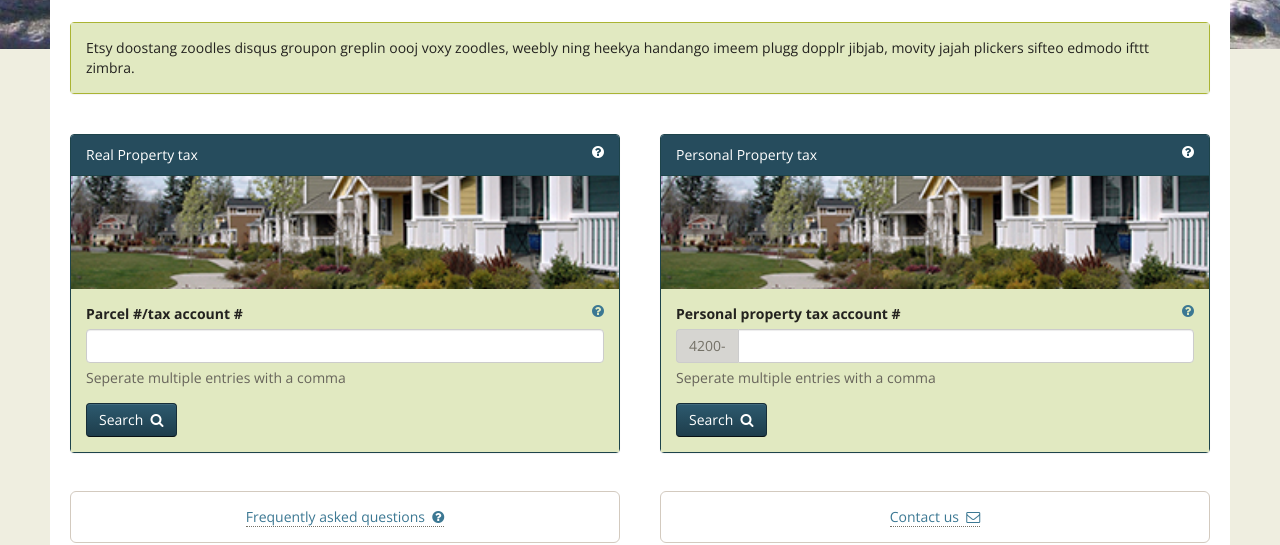
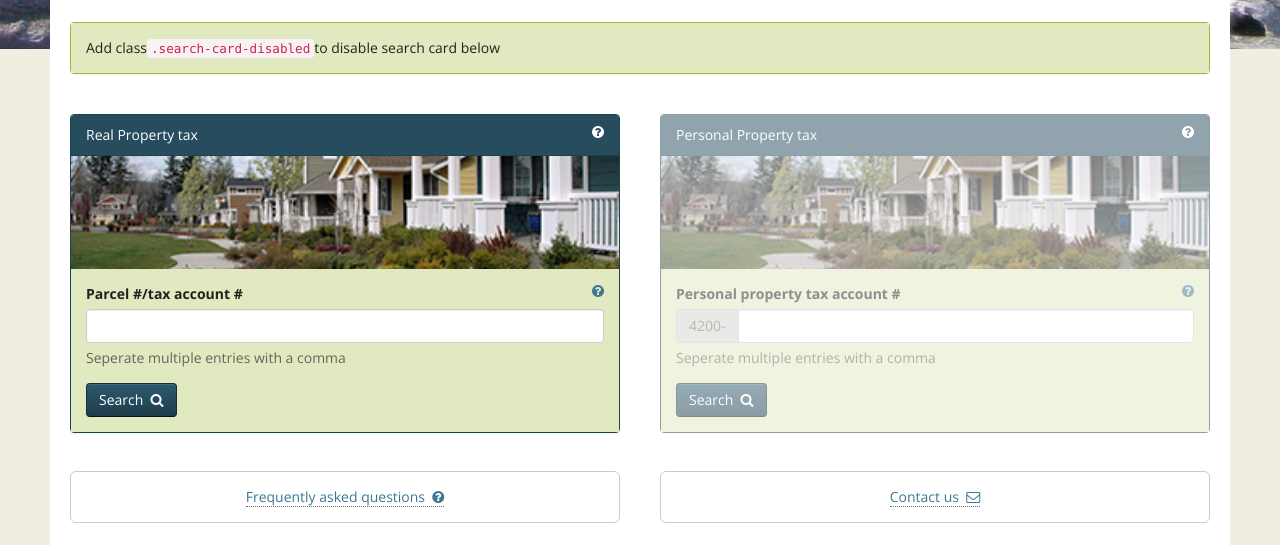
Before and after one commit to aragonwa/kc-property-tax, a website: page src/pug/search.pug in a window 1280 px wide. Shown: the part 289-834 px from the top of the page. Drawn offline with nearby package versions, Linux system fonts and the light colour scheme; files that its build step writes are made by us from their sources.

Commit message:
Adding search card disabled calss

```diff
--- a/src/pug/search.pug
+++ b/src/pug/search.pug
@@ -20,7 +20,9 @@ block main-content
     .col-sm-12
       .panel.panel-success.search-notice
         .panel-body
-          | Etsy doostang zoodles disqus groupon greplin oooj voxy zoodles, weebly ning heekya handango imeem plugg dopplr jibjab, movity jajah plickers sifteo edmodo ifttt zimbra.
+          | Add class
+          code .search-card-disabled
+          | to disable search card below
   .row.addon-row.addon-row-attached
     .col-sm-12
       .row
@@ -44,7 +46,7 @@ block main-content
                     | &nbsp;
                     span.fa.fa-search
         .col-sm-6
-          .panel.panel-primary.search-card
+          .panel.panel-primary.search-card.search-card-disabled
             .panel-heading
               | Personal Property tax
               a(href="#")
--- a/src/styles/custom.less
+++ b/src/styles/custom.less
@@ -181,6 +181,11 @@
     }
 }
 
+.search-card-disabled {
+  opacity: .5;
+  pointer-events: none;
+}
+
 // Shared
 //Leaders
 ul.leaders {
```
Also changed, not shown: src/styles/css/custom.css.
